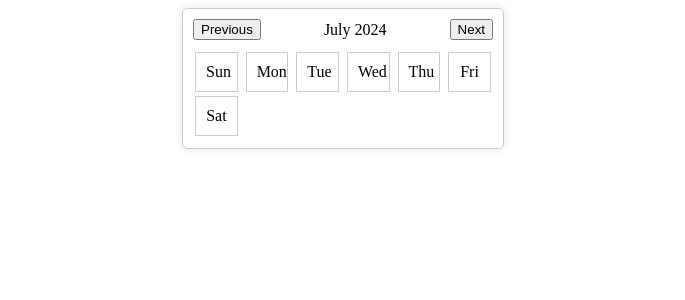
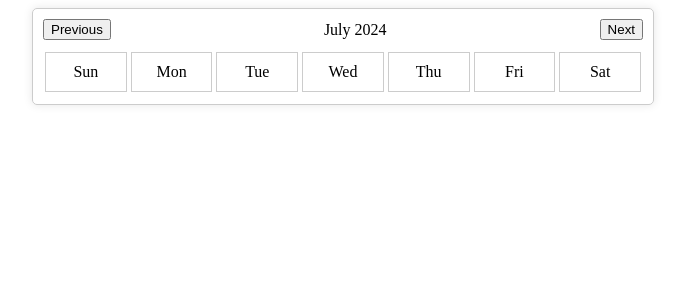
Before and after one commit to ranjithkumarravikumar52/angular18-sandbox, an Angular app: page / in a window 1280 px wide. Shown: the top 300 px of the page, without its empty margins (297-982 px from the left). Built offline with nearby package versions, Linux system fonts and the light colour scheme.

Commit message:
minor css changes to fit all the days of the week in a single row instead of wrapping to next line

```diff
--- a/src/app/calendar/calendar.component.css
+++ b/src/app/calendar/calendar.component.css
@@ -1,5 +1,5 @@
 .calendar {
-  width: 300px;
+  width: 600px;
   margin: auto;
   text-align: center;
   border: 1px solid #ccc;
@@ -18,7 +18,7 @@
 .days {
   display: flex;
   justify-content: space-between;
-  flex-wrap: wrap;
+  /* flex-wrap: wrap; */
 }
 
 .days div {
```
